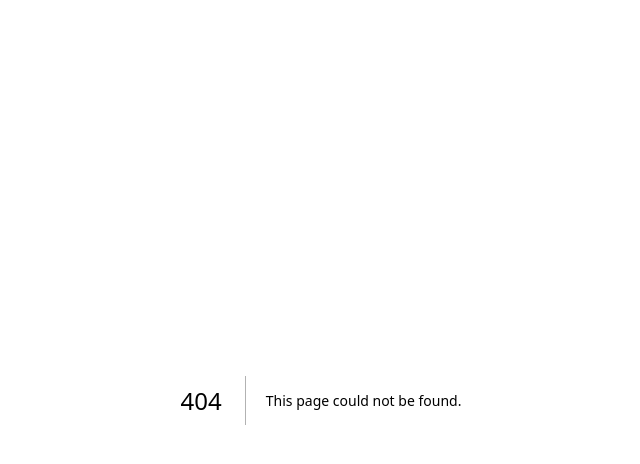
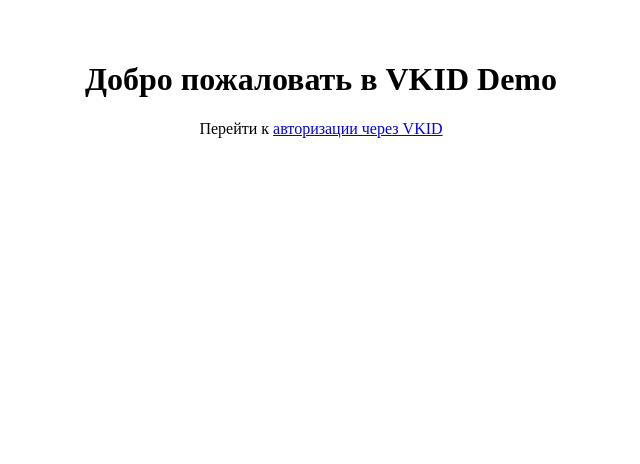
Before and after one commit to 1v1ad/vkid-demo, a Next.js app: page / in a window 1280 px wide. Before the commit this address had no page. Shown: the top 464 px of the page, without its empty margins (319-959 px from the left). Built offline with nearby package versions, Linux system fonts and the light colour scheme.

Commit message:
Create index.tsx

```diff
--- /dev/null
+++ b/pages/index.tsx
@@ -0,0 +1,12 @@
+import Link from "next/link";
+
+export default function Home() {
+  return (
+    <div style={{ padding: "2rem", textAlign: "center" }}>
+      <h1>Добро пожаловать в VKID Demo</h1>
+      <p>
+        Перейти к <Link href="/login">авторизации через VKID</Link>
+      </p>
+    </div>
+  );
+}
```
